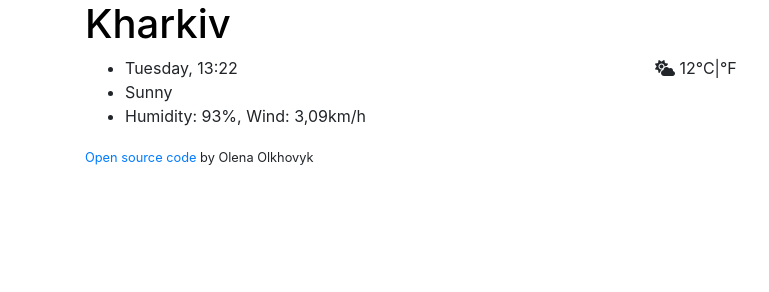
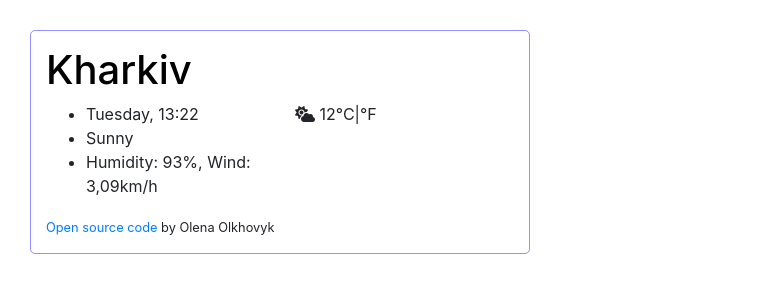
Before and after one commit to AHBRTY56/final-project, a plain HTML site: page index.html in a window 1280 px wide. Shown: the whole page, without its empty margins (0-769 px from the left). Drawn offline with nearby package versions, Linux system fonts and the light colour scheme.

Commit message:
Styled container

```diff
--- a/src/style.css
+++ b/src/style.css
@@ -1,3 +1,11 @@
 h1 {
   color: black;
 }
+.container {
+  max-width: 500px;
+  padding: 15px;
+  margin-left: 30px;
+  margin-top: 30px;
+  border: 1px solid rgba(0, 0, 255, 0.425);
+  border-radius: 5px;
+}
```
